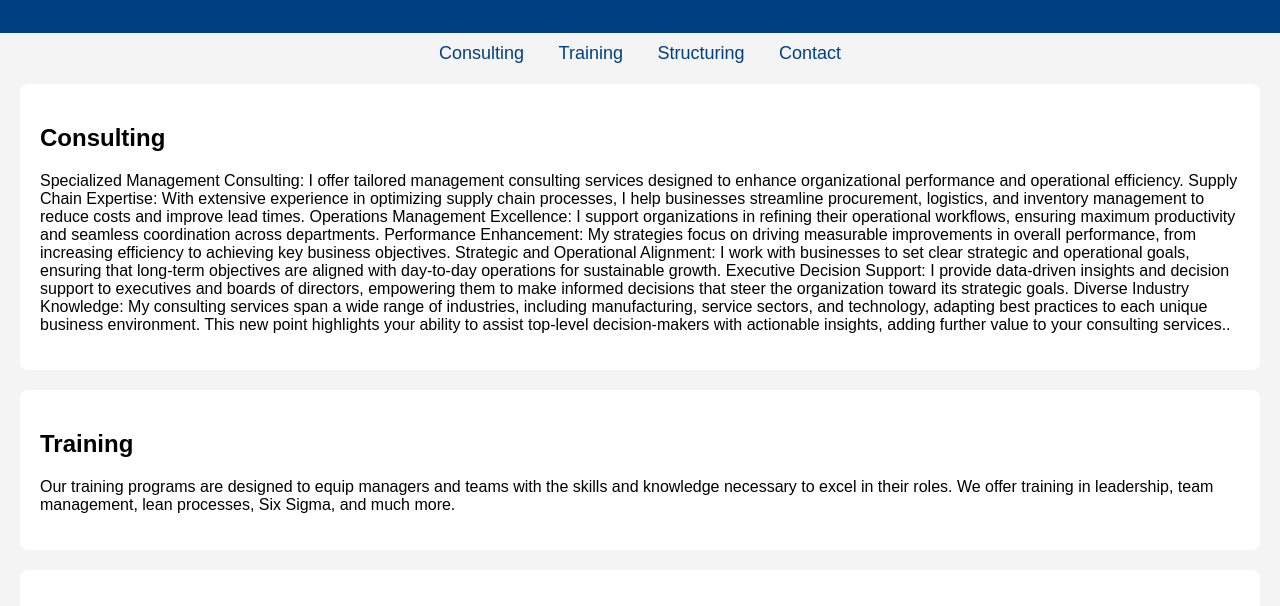
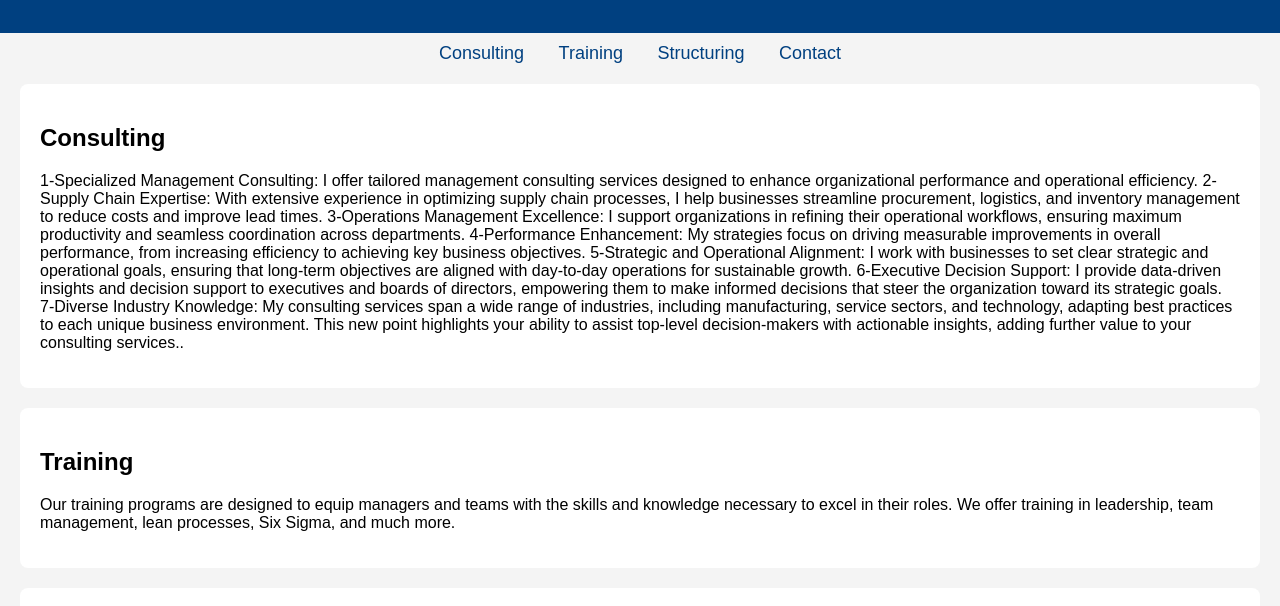
Before and after one commit to da7y1001/my-website, a plain HTML site: page index.html in a window 1280 px wide. Shown: the part 121-727 px from the top of the page. Drawn offline with Linux system fonts and the light colour scheme.

Commit message:
Update index.html

```diff
--- a/index.html
+++ b/index.html
@@ -60,21 +60,21 @@
 
 <section id="consulting">
     <h2>Consulting</h2>
-    <p>Specialized Management Consulting: I offer tailored management consulting services designed to enhance organizational performance and operational efficiency.
+    <p>1-Specialized Management Consulting: I offer tailored management consulting services designed to enhance organizational performance and operational efficiency.
 
-Supply Chain Expertise: With extensive experience in optimizing supply chain processes, I help businesses streamline procurement, logistics, and inventory management to reduce costs and improve lead times.
+       2-Supply Chain Expertise: With extensive experience in optimizing supply chain processes, I help businesses streamline procurement, logistics, and inventory management to reduce costs and improve lead times.
 
-Operations Management Excellence: I support organizations in refining their operational workflows, ensuring maximum productivity and seamless coordination across departments.
+       3-Operations Management Excellence: I support organizations in refining their operational workflows, ensuring maximum productivity and seamless coordination across departments.
 
-Performance Enhancement: My strategies focus on driving measurable improvements in overall performance, from increasing efficiency to achieving key business objectives.
+       4-Performance Enhancement: My strategies focus on driving measurable improvements in overall performance, from increasing efficiency to achieving key business objectives.
 
-Strategic and Operational Alignment: I work with businesses to set clear strategic and operational goals, ensuring that long-term objectives are aligned with day-to-day operations for sustainable growth.
+       5-Strategic and Operational Alignment: I work with businesses to set clear strategic and operational goals, ensuring that long-term objectives are aligned with day-to-day operations for sustainable growth.
 
-Executive Decision Support: I provide data-driven insights and decision support to executives and boards of directors, empowering them to make informed decisions that steer the organization toward its strategic goals.
+       6-Executive Decision Support: I provide data-driven insights and decision support to executives and boards of directors, empowering them to make informed decisions that steer the organization toward its strategic goals.
 
-Diverse Industry Knowledge: My consulting services span a wide range of industries, including manufacturing, service sectors, and technology, adapting best practices to each unique business environment.
+       7-Diverse Industry Knowledge: My consulting services span a wide range of industries, including manufacturing, service sectors, and technology, adapting best practices to each unique business environment.
 
-This new point highlights your ability to assist top-level decision-makers with actionable insights, adding further value to your consulting services..</p>
+         This new point highlights your ability to assist top-level decision-makers with actionable insights, adding further value to your consulting services..</p>
 </section>
 
 <section id="training">
```
